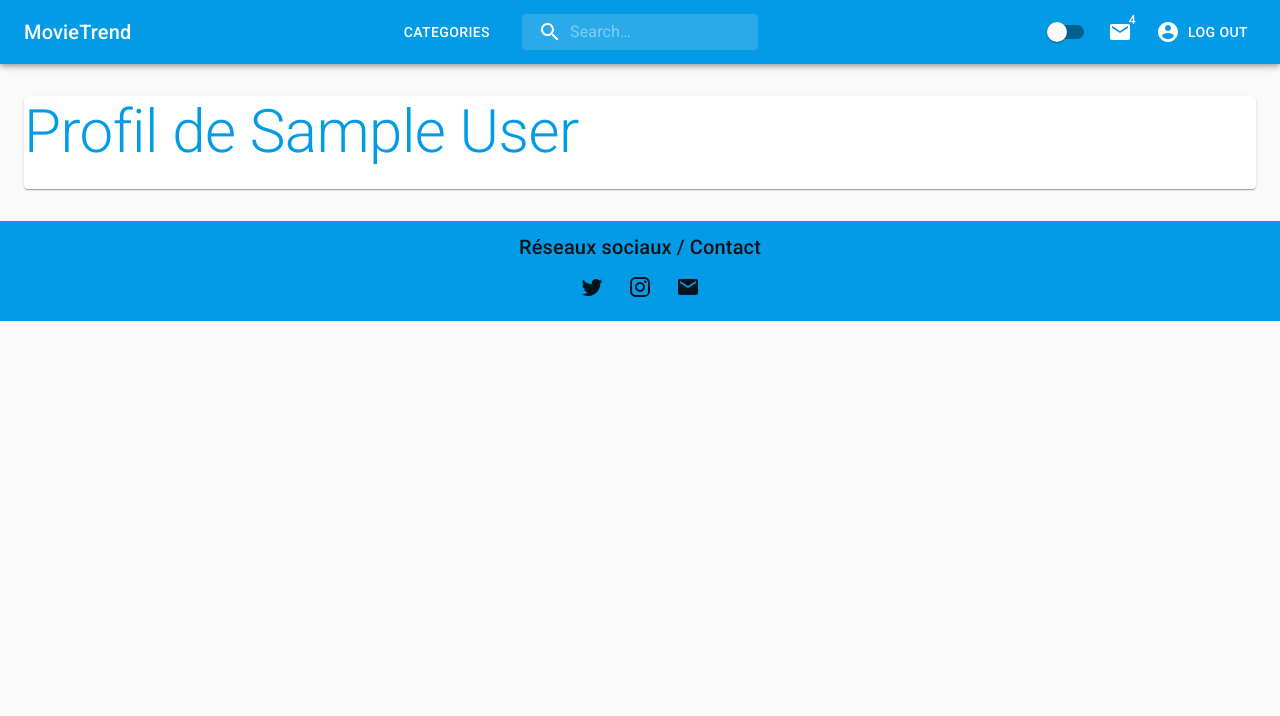
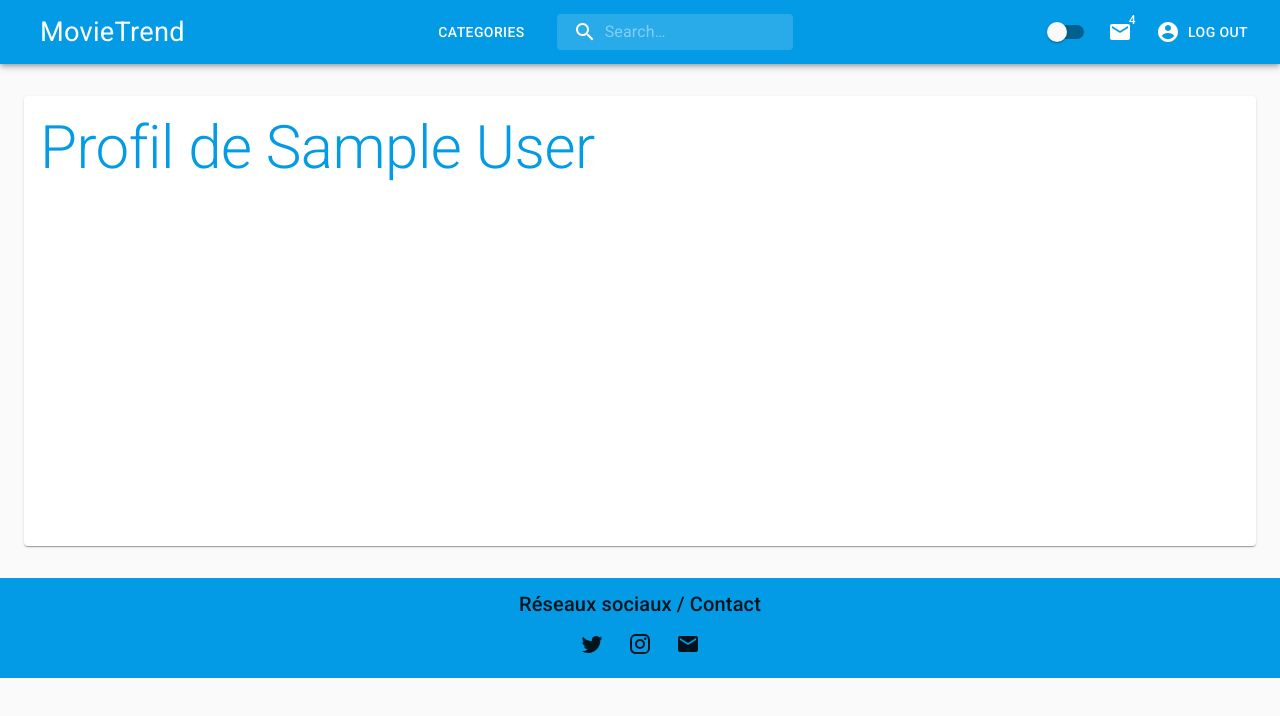
Before and after one commit to Claudie-code/movie, a React (Create React App) app: page /profile in a window 1280 px wide. Shown: the top 716 px of the page. Built offline with nearby package versions, Linux system fonts and the light colour scheme; no server answers; sample sign-in values are in the browser's storage.

Commit message:
profile + header title

```diff
--- a/src/components/Header.js
+++ b/src/components/Header.js
@@ -16,6 +16,7 @@ import Button from '@material-ui/core/Button';
 import Switch from "@material-ui/core/Switch";
 import { useHistory } from 'react-router-dom';
 import { useAuth } from '../contexts/AuthContext';
+import { Link } from 'react-router-dom';
 
 const useStyles = makeStyles((theme) => ({
   grow: {
@@ -26,7 +27,6 @@ const useStyles = makeStyles((theme) => ({
   },
   title: {
     display: 'none',
-    cursor: 'pointer',
     [theme.breakpoints.up('sm')]: {
       display: 'block',
     },
@@ -185,7 +185,7 @@ export default function PrimarySearchAppBar(props) {
       <AppBar position="static">
         <Toolbar>
           <Typography className={classes.title} variant="h6" noWrap>
-            MovieTrend
+          <MenuItem onClick={() => handleMenuClick('/')} style={{fontSize: "1.7rem"}}>MovieTrend</MenuItem>
           </Typography>
           <div className={classes.middleBar}>
             <Button onClick={() => handleMenuClick('/genre')} color="inherit">Categories</Button>
--- a/src/containers/Profile/Profile.js
+++ b/src/containers/Profile/Profile.js
@@ -1,16 +1,27 @@
-import { Card } from '@material-ui/core'
+import { makeStyles, Paper } from '@material-ui/core'
 import React from 'react'
 import Title from "../../components/Title";
 import { useAuth } from '../../contexts/AuthContext';
 
+const useStyles = makeStyles(theme => ({
+    paper: {
+        padding: theme.spacing(2),
+        display: "flex",
+        overflowX: "auto",
+        flexDirection: "column",
+        minHeight: 450
+    },
+}));
+
 export default function Profile() {
+    const classes = useStyles();
     const { currentUser } = useAuth();
     console.log(currentUser)
     return (
-        <>
-            <Card>
-                <Title>Profil de {currentUser.displayName}</Title>
-            </Card>
-        </>
+
+        <Paper className={classes.paper}>
+            <Title>Profil de {currentUser.displayName}</Title>
+        </Paper>
+
     )
 }
```
